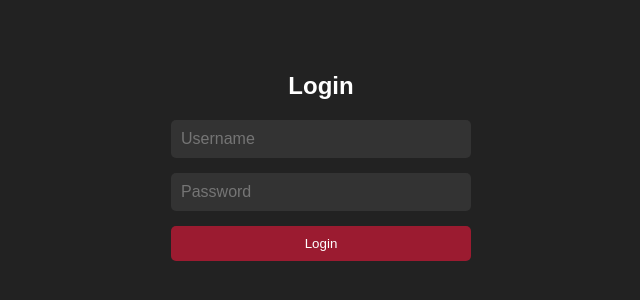
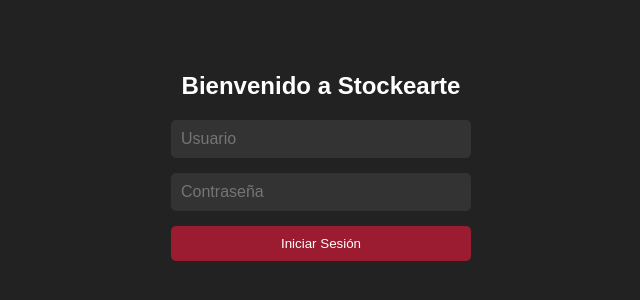
Before and after one commit to Miguelecf/Stockearte, a Vue app in the folder UI/: page / in a window 1280 px wide. Shown: the part 234-534 px from the top of the page, without its empty margins (319-959 px from the left). Built offline with nearby package versions, Linux system fonts and the light colour scheme.

Commit message:
add my_soap, and done login

```diff
--- a/UI/src/components/StoreManagement.vue
+++ b/UI/src/components/StoreManagement.vue
@@ -14,7 +14,7 @@
         <table>
           <thead>
             <tr>
-              <th>ID</th>
+              <th>#</th>
               <th>Código</th>
               <th>Dirección</th>
               <th>Ciudad</th>
--- a/UI/src/components/UserLogin.vue
+++ b/UI/src/components/UserLogin.vue
@@ -1,10 +1,10 @@
 <template>
     <div class="login-container">
-        <h2>Login</h2>
+        <h2>Bienvenido a Stockearte</h2>
         <div class="login-form">
-            <input v-model="username" class="input-field" placeholder="Username" />
-            <input v-model="password" type="password" class="input-field" placeholder="Password" />
-            <button @click="login" class="submit-button">Login</button>
+            <input v-model="username" class="input-field" placeholder="Usuario" />
+            <input v-model="password" type="password" class="input-field" placeholder="Contraseña" />
+            <button @click="login" class="submit-button">Iniciar Sesión</button>
         </div>
 
         <div v-if="error" class="error-message">
--- a/UI/src/components/UserManagement.vue
+++ b/UI/src/components/UserManagement.vue
@@ -6,7 +6,7 @@
             <table>
                 <thead>
                     <tr>
-                        <th>Codigo</th>
+                        <th>#</th>
                         <th>Username</th>
                         <th>Nombre</th>
                         <th>Apellido</th>
```
Also changed, not shown: 1 other file (tests, documents, lock files or other folders).
